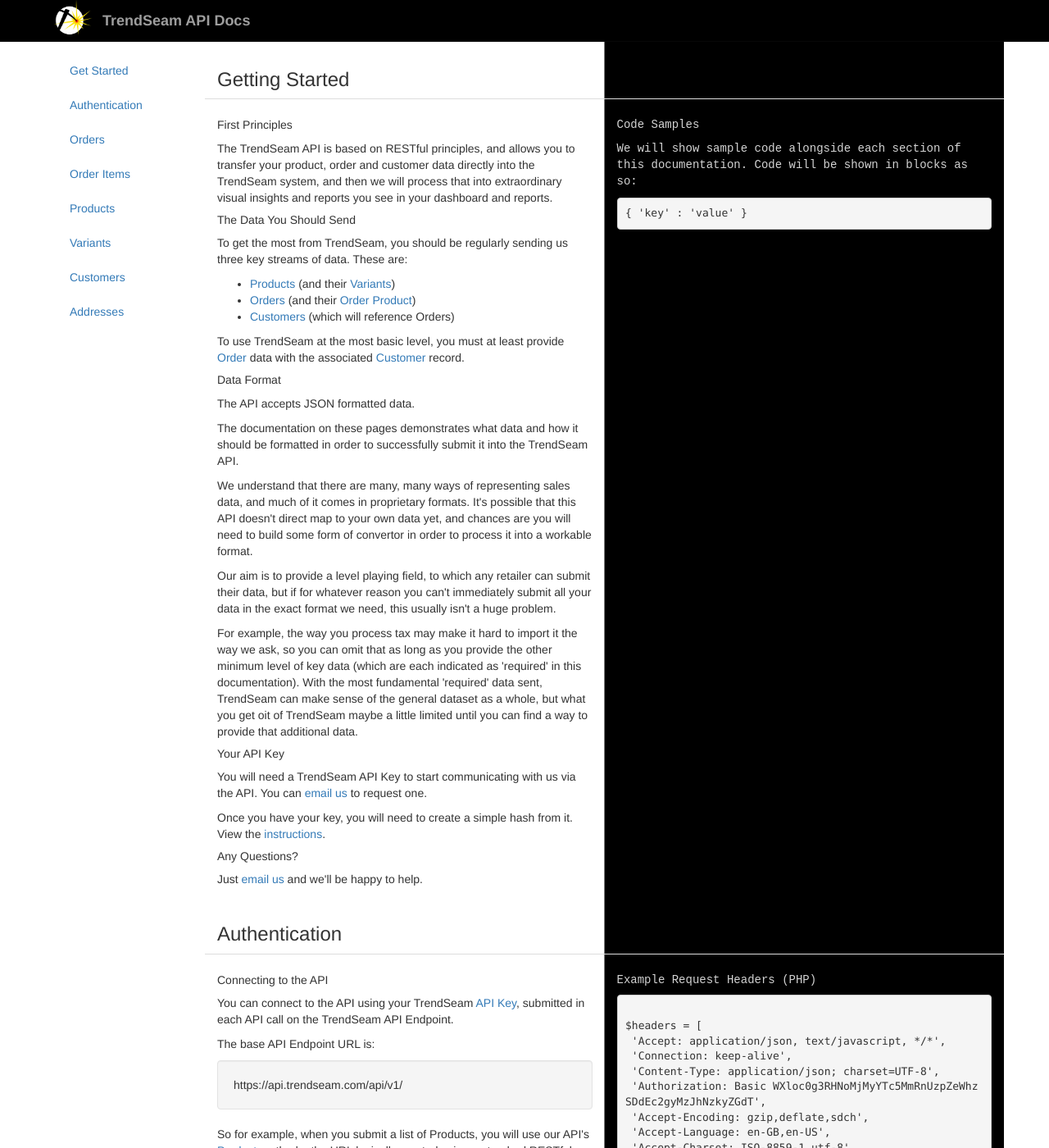
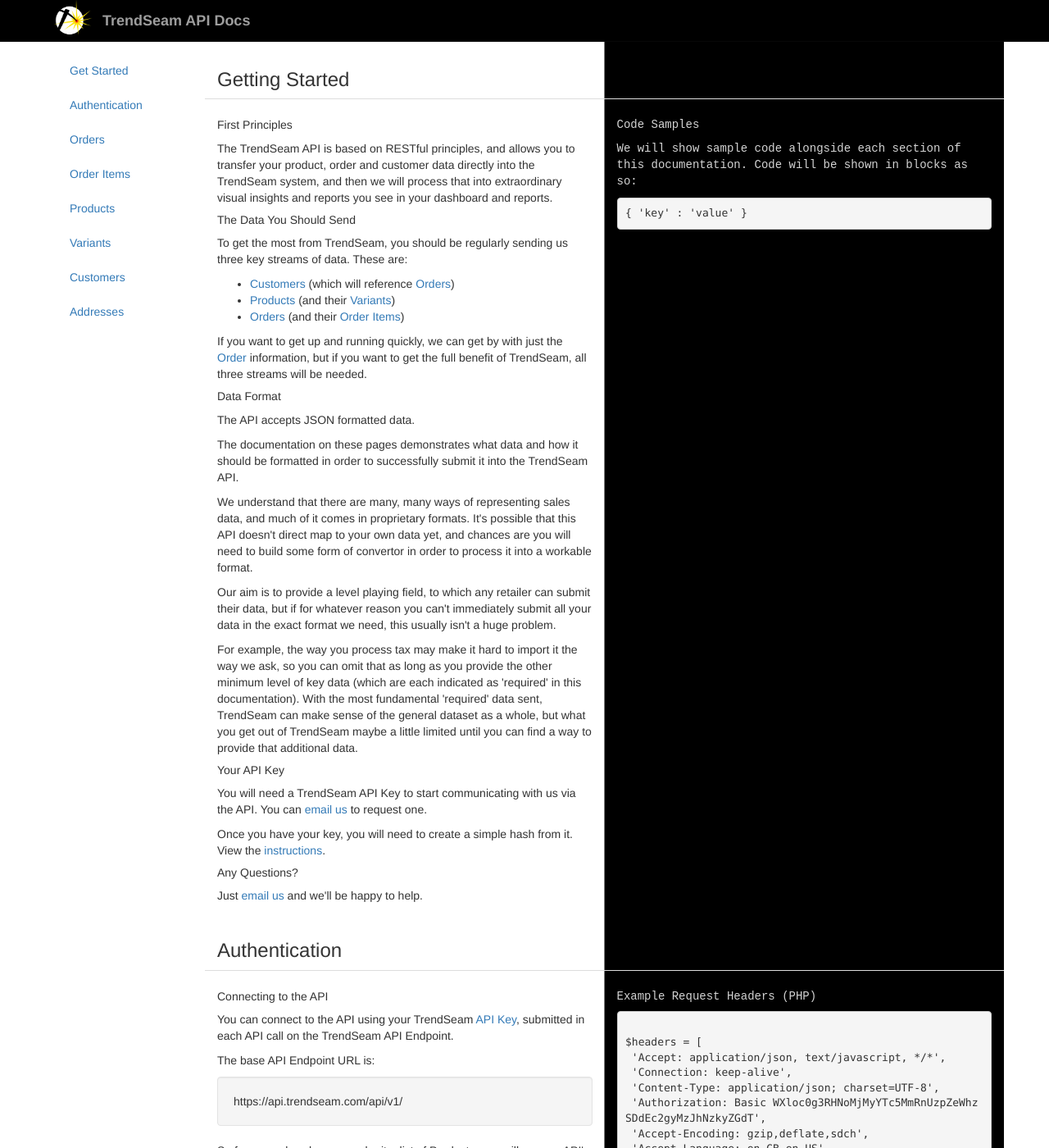
Before and after one commit to TrendSeam/API-Docs, a Jekyll site: the page built from api/index.html, in a window 1280 px wide and 1400 px high. Shown: the whole window at 82% size. Built offline with Jekyll 4.4.1, drawn with Linux system fonts in a browser that asks for light colours; nearby versions of some CDN libraries; library files that are not in the unit come from our copies; Markdown is read by kramdown in place of the engine named in the settings.

Commit message:
cname
Signed-off-by: Andy Higgs <andy@higgsdesign.com>

```diff
--- /dev/null
+++ b/CNAME
@@ -0,0 +1 @@
+docs.trendseam.com
--- a/api/index.html
+++ b/api/index.html
@@ -28,11 +28,12 @@
 
 					<p>To get the most from TrendSeam, you should be regularly sending us three key streams of data. These are:</p>
 					<ul>
+						<li><a href="#customer">Customers</a> (which will reference <a href="#order">Orders</a>)</li>
 						<li><a href="#product">Products</a> (and their <a href="#variant">Variants</a>)</li>
-						<li><a href="#order">Orders</a> (and their <a href="#order-product">Order Product</a>)</li>
-						<li><a href="#customer">Customers</a> (which will reference Orders)</li>
+						<li><a href="#order">Orders</a> (and their <a href="#order-item">Order Items</a>)</li>
 					</ul>
-					<p>To use TrendSeam at the most basic level, you must at least provide <a href="#order">Order</a> data with the associated <a href="#customer">Customer</a> record.</p>
+
+					<p>If you want to get up and running quickly, we can get by with just the <a href="#order">Order</a> information, but if you want to get the full benefit of TrendSeam, all three streams will be needed.</p>
 
 				<h5>Data Format</h5>
 
@@ -44,7 +45,7 @@
 
 				<p>Our aim is to provide a level playing field, to which any retailer can submit their data, but if for whatever reason you can't immediately submit all your data in the exact format we need, this usually isn't a huge problem.</p>
 
-				<p>For example, the way you process tax may make it hard to import it the way we ask, so you can omit that as long as you provide the other minimum level of key data (which are each indicated as 'required' in this documentation). With the most fundamental 'required' data sent, TrendSeam can make sense of the general dataset as a whole, but what you get oit of TrendSeam maybe a little limited until you can find a way to provide that additional data.</p>
+				<p>For example, the way you process tax may make it hard to import it the way we ask, so you can omit that as long as you provide the other minimum level of key data (which are each indicated as 'required' in this documentation). With the most fundamental 'required' data sent, TrendSeam can make sense of the general dataset as a whole, but what you get out of TrendSeam maybe a little limited until you can find a way to provide that additional data.</p>
 
 				<h5 id="key">Your API Key</h5>
 
```
